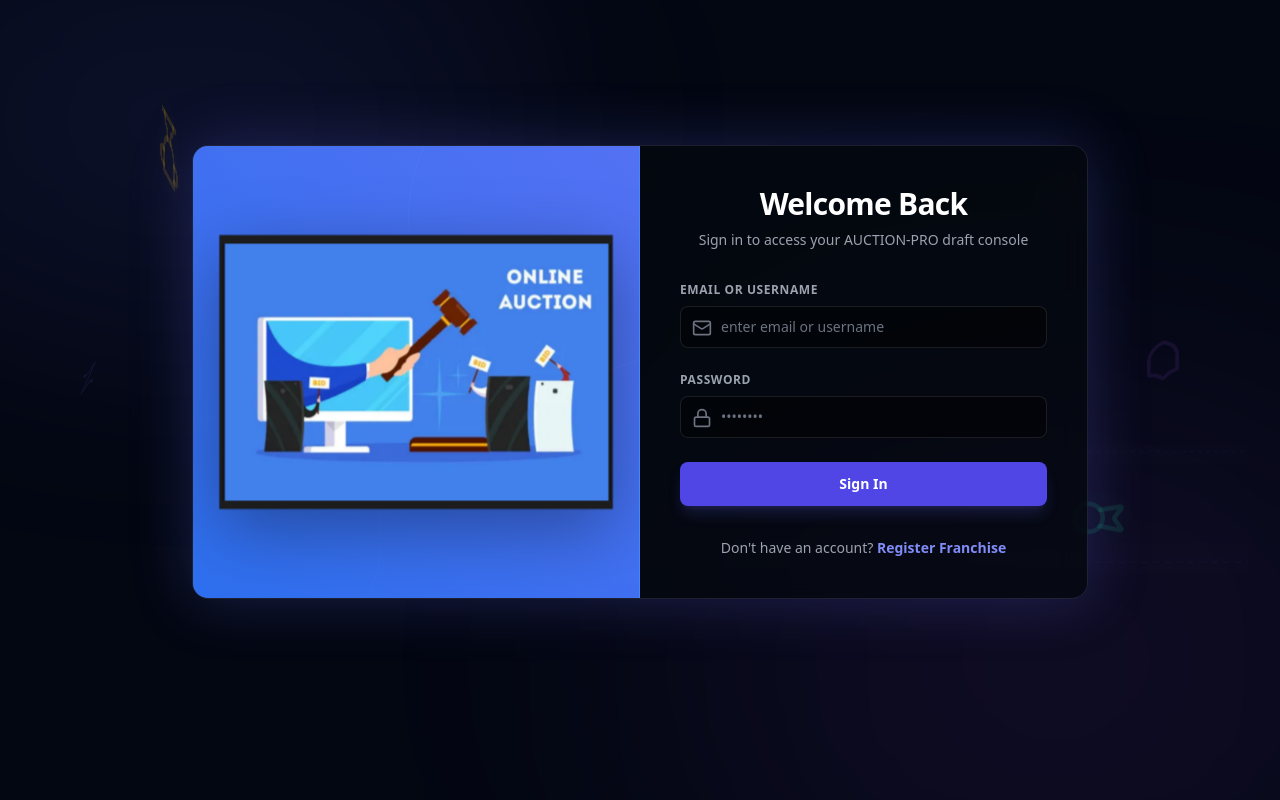
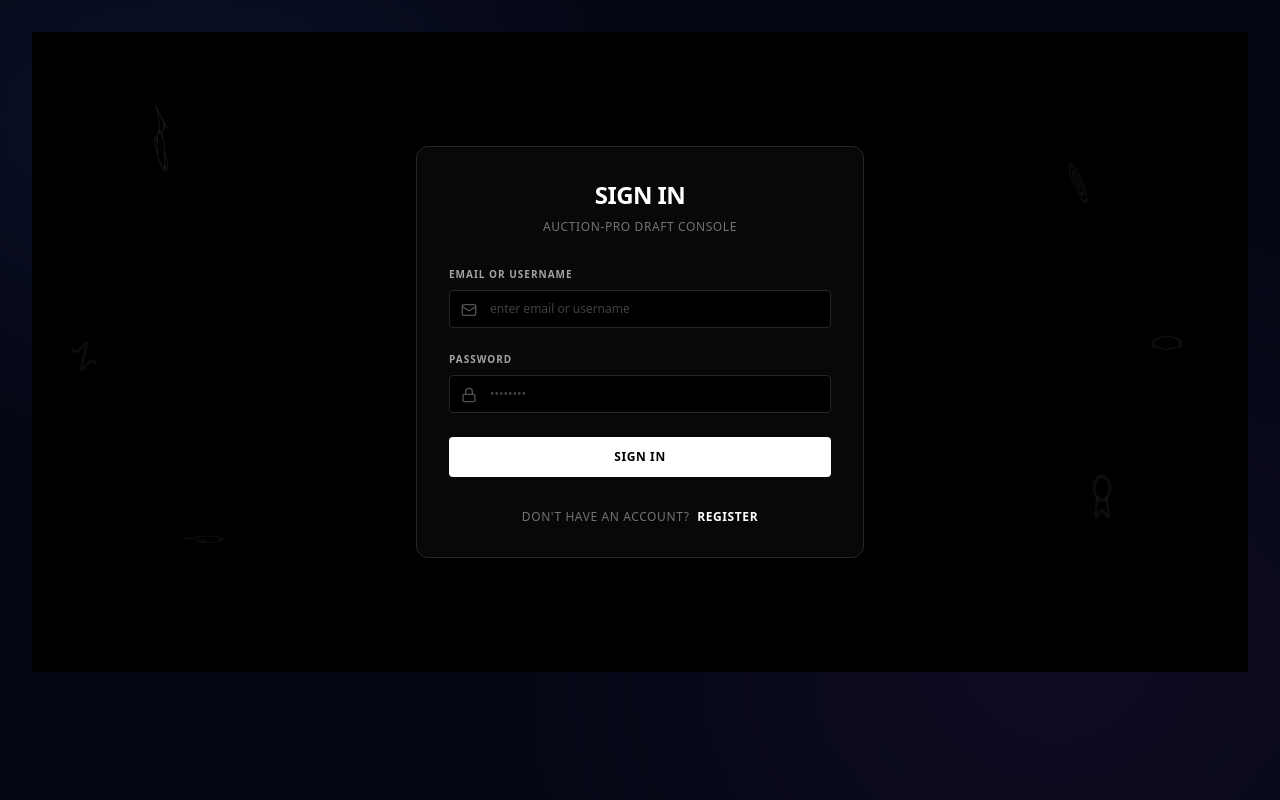
Before and after one commit to yogeshswami0/Auction, a React (Vite) app in the folder frontend/: page /login in a window 1280 px wide. Built offline with nearby package versions, Linux system fonts and the light colour scheme.

Commit message:
style: simplify login page to minimalist monochrome black and white card layout

```diff
--- a/frontend/src/pages/Login.jsx
+++ b/frontend/src/pages/Login.jsx
@@ -3,7 +3,6 @@
 import { useAuth } from '../context/AuthContext';
 import { Mail, Lock, AlertTriangle, Trophy, Target, Flame, Award, Activity, Shield } from 'lucide-react';
 import { motion } from 'framer-motion';
-import loginBanner from '../auction_login_banner.png';
 
 const animationStyles = `
   @keyframes pitch-scroll {
@@ -11,8 +10,8 @@
     100% { background-position-y: 80px; }
   }
   @keyframes stadium-pulse {
-    0%, 100% { opacity: 0.15; transform: perspective(800px) rotateX(70deg) translateZ(-50px) scale(1); }
-    50% { opacity: 0.35; transform: perspective(800px) rotateX(70deg) translateZ(-50px) scale(1.02); }
+    0%, 100% { opacity: 0.08; transform: perspective(800px) rotateX(70deg) translateZ(-50px) scale(1); }
+    50% { opacity: 0.18; transform: perspective(800px) rotateX(70deg) translateZ(-50px) scale(1.01); }
   }
 `;
 
@@ -23,38 +22,6 @@
   const [loading, setLoading] = useState(false);
   const { login } = useAuth();
   const navigate = useNavigate();
-
-  // 3D Card Hover Tilt Coordinates
-  const [rotateX, setRotateX] = useState(0);
-  const [rotateY, setRotateY] = useState(0);
-  const [shadowX, setShadowX] = useState(0);
-  const [shadowY, setShadowY] = useState(0);
-
-  const handleMouseMove = (e) => {
-    const card = e.currentTarget;
-    const box = card.getBoundingClientRect();
-    const x = e.clientX - box.left - box.width / 2;
-    const y = e.clientY - box.top - box.height / 2;
-
-    // Limit rotation to max 8 degrees for a subtle premium feel
-    const maxRot = 8;
-    const factorX = maxRot / (box.height / 2);
-    const factorY = maxRot / (box.width / 2);
-
-    setRotateX(-y * factorX);
-    setRotateY(x * factorY);
-
-    // Displace shadows slightly for physical depth
-    setShadowX(-x * 0.12);
-    setShadowY(-y * 0.12);
-  };
-
-  const handleMouseLeave = () => {
-    setRotateX(0);
-    setRotateY(0);
-    setShadowX(0);
-    setShadowY(0);
-  };
 
   const handleSubmit = async (e) => {
     e.preventDefault();
@@ -84,52 +51,122 @@
   };
 
   return (
-    <div className="min-h-[85vh] flex items-center justify-center relative overflow-hidden py-10 px-4">
+    <div className="min-h-[80vh] flex items-center justify-center relative overflow-hidden py-10 px-4 bg-black">
       {/* Inject custom CSS keyframes */}
       <style>{animationStyles}</style>
 
       {/* ========================================================================= */}
-      {/* 3D SPORTS ANIMATED BACKGROUND LAYERS                                       */}
+      {/* MONOCHROME 3D SPORTS BACKGROUND                                            */}
       {/* ========================================================================= */}
 
-      {/* Glowing 3D Stadium Field Wireframe at the bottom */}
+      {/* Glowing Monochrome 3D Stadium Field Wireframe at the bottom */}
       <div
-        className="absolute bottom-[-120px] left-1/2 -translate-x-1/2 w-[180vw] h-[55vh] origin-bottom opacity-15 pointer-events-none select-none z-0"
+        className="absolute bottom-[-120px] left-1/2 -translate-x-1/2 w-[180vw] h-[55vh] origin-bottom opacity-10 pointer-events-none select-none z-0"
         style={{
           transform: "perspective(800px) rotateX(75deg) translateZ(0)",
-          background: "linear-gradient(to top, rgba(99, 102, 241, 0.25), transparent)",
+          background: "linear-gradient(to top, rgba(255, 255, 255, 0.15), transparent)",
           backgroundImage: `
-            linear-gradient(rgba(99, 102, 241, 0.12) 1px, transparent 1px),
-            linear-gradient(90deg, rgba(99, 102, 241, 0.12) 1px, transparent 1px)
+            linear-gradient(rgba(255, 255, 255, 0.08) 1px, transparent 1px),
+            linear-gradient(90deg, rgba(255, 255, 255, 0.08) 1px, transparent 1px)
           `,
           backgroundSize: "80px 80px",
-          animation: "pitch-scroll 12s linear infinite",
-          borderTop: "2px solid rgba(99, 102, 241, 0.4)",
-          boxShadow: "0px -25px 80px rgba(99, 102, 241, 0.2)"
+          animation: "pitch-scroll 16s linear infinite",
+          borderTop: "1px solid rgba(255, 255, 255, 0.25)",
+          boxShadow: "0px -20px 80px rgba(255, 255, 255, 0.05)"
         }}
       />
 
-      {/* Stadium Boundary Ropes / Glow Ring */}
+      {/* Stadium Boundary Ropes / Glow Ring in Monochrome */}
       <div
-        className="absolute bottom-[15vh] left-1/2 -translate-x-1/2 w-[85vw] h-[35vh] border-2 border-dashed border-indigo-500/25 rounded-full pointer-events-none z-0"
+        className="absolute bottom-[15vh] left-1/2 -translate-x-1/2 w-[85vw] h-[35vh] border border-dashed border-white/10 rounded-full pointer-events-none z-0"
         style={{
           transform: "perspective(800px) rotateX(70deg) translateZ(-50px)",
-          boxShadow: "0 0 50px rgba(99, 102, 241, 0.15) inset, 0 0 30px rgba(99, 102, 241, 0.1) ",
-          animation: "stadium-pulse 6s ease-in-out infinite"
+          boxShadow: "0 0 50px rgba(255, 255, 255, 0.05) inset",
+          animation: "stadium-pulse 8s ease-in-out infinite"
         }}
       />
 
-      {/* Floating 3D Sports Icons */}
+      {/* Floating Monochrome Sports Icons */}
       <div className="absolute inset-0 w-full h-full pointer-events-none select-none z-0 overflow-hidden">
 
-        {/* Yellow Trophy - Top Left */}
+        {/* Trophy */}
         <motion.div
-          className="absolute text-yellow-500/15 filter drop-shadow-[0_0_12px_rgba(234,179,8,0.2)]"
+          className="absolute text-white/5 filter drop-shadow-[0_0_8px_rgba(255,255,255,0.05)]"
           style={{ left: '8%', top: '15%' }}
           animate={{
-            y: [0, -25, 0],
+            y: [0, -20, 0],
             rotateX: [0, 360],
             rotateY: [0, 180]
+          }}
+          transition={{
+            duration: 12,
+            repeat: Infinity,
+            ease: "easeInOut"
+          }}
+        >
+          <Trophy className="w-14 h-14 md:w-16 md:h-16" />
+        </motion.div>
+
+        {/* Target */}
+        <motion.div
+          className="absolute text-white/5 filter drop-shadow-[0_0_8px_rgba(255,255,255,0.05)]"
+          style={{ right: '12%', top: '22%' }}
+          animate={{
+            y: [0, -15, 0],
+            rotateX: [0, 180],
+            rotateY: [0, 360]
+          }}
+          transition={{
+            duration: 9,
+            repeat: Infinity,
+            ease: "easeInOut"
+          }}
+        >
+          <Target className="w-10 h-10 md:w-12 md:h-12" />
+        </motion.div>
+
+        {/* Flame */}
+        <motion.div
+          className="absolute text-white/5"
+          style={{ left: '12%', bottom: '15%' }}
+          animate={{
+            y: [0, -18, 0],
+            rotateX: [0, 360],
+            rotateZ: [0, 360]
+          }}
+          transition={{
+            duration: 8,
+            repeat: Infinity,
+            ease: "easeInOut"
+          }}
+        >
+          <Flame className="w-12 h-12" />
+        </motion.div>
+
+        {/* Award */}
+        <motion.div
+          className="absolute text-white/5"
+          style={{ right: '10%', bottom: '20%' }}
+          animate={{
+            y: [0, -25, 0],
+            rotateY: [0, 360]
+          }}
+          transition={{
+            duration: 13,
+            repeat: Infinity,
+            ease: "easeInOut"
+          }}
+        >
+          <Award className="w-12 h-12" />
+        </motion.div>
+
+        {/* Activity */}
+        <motion.div
+          className="absolute text-white/5"
+          style={{ left: '3%', top: '50%' }}
+          animate={{
+            y: [0, -12, 0],
+            rotateZ: [0, 360]
           }}
           transition={{
             duration: 10,
@@ -137,197 +174,81 @@
             ease: "easeInOut"
           }}
         >
-          <Trophy className="w-16 h-16 md:w-20 md:h-20" />
+          <Activity className="w-8 h-8" />
         </motion.div>
 
-        {/* Red Target - Top Right */}
+        {/* Shield */}
         <motion.div
-          className="absolute text-rose-500/15 filter drop-shadow-[0_0_12px_rgba(244,63,94,0.2)]"
-          style={{ right: '12%', top: '22%' }}
+          className="absolute text-white/5"
+          style={{ right: '5%', top: '48%' }}
           animate={{
             y: [0, -18, 0],
-            rotateX: [0, 180],
-            rotateY: [0, 360],
-            rotateZ: [0, 90]
+            rotateX: [0, 360]
           }}
           transition={{
-            duration: 8,
+            duration: 14,
             repeat: Infinity,
             ease: "easeInOut"
           }}
         >
-          <Target className="w-12 h-12 md:w-16 md:h-16" />
-        </motion.div>
-
-        {/* Orange Flame - Bottom Left */}
-        <motion.div
-          className="absolute text-orange-500/15 filter drop-shadow-[0_0_12px_rgba(249,115,22,0.2)]"
-          style={{ left: '12%', bottom: '15%' }}
-          animate={{
-            y: [0, -20, 0],
-            rotateX: [0, 360],
-            rotateZ: [0, 360]
-          }}
-          transition={{
-            duration: 7,
-            repeat: Infinity,
-            ease: "easeInOut"
-          }}
-        >
-          <Flame className="w-14 h-14 md:w-16 md:h-16" />
-        </motion.div>
-
-        {/* Green Award - Bottom Right */}
-        <motion.div
-          className="absolute text-emerald-500/15 filter drop-shadow-[0_0_12px_rgba(16,185,129,0.2)]"
-          style={{ right: '10%', bottom: '20%' }}
-          animate={{
-            y: [0, -30, 0],
-            rotateY: [0, 360],
-            rotateZ: [0, 180]
-          }}
-          transition={{
-            duration: 11,
-            repeat: Infinity,
-            ease: "easeInOut"
-          }}
-        >
-          <Award className="w-14 h-14 md:w-18 md:h-18" />
-        </motion.div>
-
-        {/* Indigo Activity Pulse - Center Left */}
-        <motion.div
-          className="absolute text-indigo-500/10 filter drop-shadow-[0_0_10px_rgba(99,102,241,0.1)]"
-          style={{ left: '3%', top: '50%' }}
-          animate={{
-            y: [0, -15, 0],
-            rotateX: [0, 180],
-            rotateY: [0, 180],
-            rotateZ: [0, 360]
-          }}
-          transition={{
-            duration: 9,
-            repeat: Infinity,
-            ease: "easeInOut"
-          }}
-        >
-          <Activity className="w-10 h-10" />
-        </motion.div>
-
-        {/* Purple Shield - Center Right */}
-        <motion.div
-          className="absolute text-purple-500/10 filter drop-shadow-[0_0_10px_rgba(168,85,247,0.15)]"
-          style={{ right: '5%', top: '48%' }}
-          animate={{
-            y: [0, -22, 0],
-            rotateX: [0, 360],
-            rotateY: [0, 360]
-          }}
-          transition={{
-            duration: 12,
-            repeat: Infinity,
-            ease: "easeInOut"
-          }}
-        >
-          <Shield className="w-12 h-12" />
+          <Shield className="w-10 h-10" />
         </motion.div>
 
       </div>
 
       {/* ========================================================================= */}
-      {/* INTERACTIVE 3D TILT LOGIN CARD                                           */}
+      {/* SIMPLE BLACK AND WHITE LOGIN CARD                                         */}
       {/* ========================================================================= */}
       <div
-        onMouseMove={handleMouseMove}
-        onMouseLeave={handleMouseLeave}
-        style={{
-          transform: `perspective(1000px) rotateX(${rotateX}deg) rotateY(${rotateY}deg)`,
-          boxShadow: `${shadowX}px ${shadowY}px 60px rgba(99, 102, 241, 0.25)`,
-          transition: 'transform 0.1s ease-out, box-shadow 0.1s ease-out',
-          transformStyle: 'preserve-3d'
-        }}
-        className="w-full max-w-4xl glass-card rounded-2xl border border-white/10 overflow-hidden flex flex-col md:flex-row relative z-10"
-      >
-
-        {/* Left Side: Royal Blue Vector Panel containing the Parallax Banner */}
-        <div className="w-full md:w-1/2 bg-[#3B82F6] flex flex-col justify-center items-center p-8 relative overflow-hidden min-h-[320px] md:min-h-auto select-none border-b md:border-b-0 md:border-r border-white/5">
-          {/* Subtle background glow rings in blue panel */}
-          <div className="absolute inset-0 bg-gradient-to-tr from-blue-600 to-indigo-500 opacity-60 z-0" />
-          <div className="absolute w-80 h-80 rounded-full border border-white/10 opacity-30 top-[-20%] right-[-20%] z-0" />
-          <div className="absolute w-64 h-64 rounded-full border border-white/10 opacity-20 bottom-[-15%] left-[-15%] z-0" />
-
-          {/* Parallax Image container */}
-          <div
-            style={{
-              transform: `translate3d(${rotateY * 0.7}px, ${-rotateX * 0.7}px, 60px) scale(1.03)`,
-              transition: 'transform 0.1s ease-out',
-              transformStyle: 'preserve-3d'
-            }}
-            className="w-full h-full flex justify-center items-center relative z-10"
-          >
-            <img
-              src={loginBanner}
-              alt="Online Auction Illustration"
-              className="w-full h-full object-contain max-h-[280px] md:max-h-none pointer-events-none drop-shadow-[0_20px_35px_rgba(0,0,0,0.35)]"
-            />
-          </div>
-        </div>
-
-        {/* Right Side: Clean Dark Authentication Console Form */}
-        <div
-          style={{
-            transform: 'translateZ(30px)',
-            transformStyle: 'preserve-3d'
-          }}
-          className="w-full md:w-1/2 p-8 sm:p-10 flex flex-col justify-center bg-black/45 relative z-10"
+        className="w-full max-w-md bg-neutral-950/80 backdrop-blur-md rounded-xl border border-neutral-800 p-8 relative z-10 transition-all hover:border-neutral-700 duration-300"
       >
         <div className="text-center mb-8">
-            <h1 className="text-3xl font-extrabold tracking-tight text-white mb-2 font-outfit">
-              Welcome Back
+          <h1 className="text-2xl font-bold tracking-tight text-white mb-2 font-outfit uppercase">
+            Sign In
           </h1>
-            <p className="text-sm text-gray-400 font-medium">
-              Sign in to access your AUCTION-PRO draft console
+          <p className="text-xs text-neutral-500 uppercase tracking-wider">
+            AUCTION-PRO draft console
           </p>
         </div>
 
         {error && (
-            <div className="mb-6 p-4 rounded-lg bg-red-500/10 border border-red-500/20 text-red-400 text-sm flex items-center gap-3">
-              <AlertTriangle className="w-4 h-4 shrink-0" />
+          <div className="mb-6 p-4 rounded bg-neutral-900 border border-neutral-800 text-neutral-300 text-xs flex items-center gap-3">
+            <AlertTriangle className="w-4 h-4 text-white shrink-0" />
             <span>{error}</span>
           </div>
         )}
 
         <form onSubmit={handleSubmit} className="space-y-6">
           <div>
-              <label className="block text-xs font-semibold text-gray-400 uppercase tracking-wider mb-2">
+            <label className="block text-[10px] font-bold text-neutral-400 uppercase tracking-widest mb-2">
               Email or Username
             </label>
             <div className="relative">
-                <Mail className="absolute left-3 top-3 w-5 h-5 text-gray-500" />
+              <Mail className="absolute left-3 top-3 w-4 h-4 text-neutral-600" />
               <input
                 type="text"
                 required
                 value={emailOrUsername}
                 onChange={(e) => setEmailOrUsername(e.target.value)}
                 placeholder="enter email or username"
-                  className="w-full pl-10 pr-4 py-2.5 rounded-lg bg-black/45 border border-white/10 text-white placeholder-gray-500 focus:outline-none focus:border-indigo-500 transition-all text-sm"
+                className="w-full pl-10 pr-4 py-2.5 rounded bg-black border border-neutral-800 text-white placeholder-neutral-700 focus:outline-none focus:border-white transition-all text-xs"
               />
             </div>
           </div>
 
           <div>
-              <label className="block text-xs font-semibold text-gray-400 uppercase tracking-wider mb-2">
+            <label className="block text-[10px] font-bold text-neutral-400 uppercase tracking-widest mb-2">
               Password
             </label>
             <div className="relative">
-                <Lock className="absolute left-3 top-3 w-5 h-5 text-gray-500" />
+              <Lock className="absolute left-3 top-3 w-4 h-4 text-neutral-600" />
               <input
                 type="password"
                 required
                 value={password}
                 onChange={(e) => setPassword(e.target.value)}
                 placeholder="••••••••"
-                  className="w-full pl-10 pr-4 py-2.5 rounded-lg bg-black/45 border border-white/10 text-white placeholder-gray-500 focus:outline-none focus:border-indigo-500 transition-all text-sm"
+                className="w-full pl-10 pr-4 py-2.5 rounded bg-black border border-neutral-800 text-white placeholder-neutral-700 focus:outline-none focus:border-white transition-all text-xs"
               />
             </div>
           </div>
@@ -335,20 +256,18 @@
           <button
             type="submit"
             disabled={loading}
-              className="w-full py-3 rounded-lg bg-indigo-600 hover:bg-indigo-500 text-white font-semibold transition-all hover:scale-[1.02] flex items-center justify-center gap-2 text-sm shadow-lg shadow-indigo-500/20"
+            className="w-full py-3 rounded bg-white hover:bg-neutral-200 text-black font-bold uppercase transition-all duration-200 text-xs tracking-wider"
           >
             {loading ? 'Authenticating...' : 'Sign In'}
           </button>
         </form>
 
-          <p className="mt-8 text-center text-sm text-gray-400">
+        <p className="mt-8 text-center text-xs text-neutral-500 uppercase tracking-wider">
           Don't have an account?{' '}
-            <Link to="/register" className="text-indigo-400 hover:underline font-semibold">
-              Register Franchise
+          <Link to="/register" className="text-white hover:underline font-bold ml-1">
+            Register
           </Link>
         </p>
-        </div>
-
       </div>
     </div>
   );
```
Lines whose indentation alone changed are shown as unchanged.
